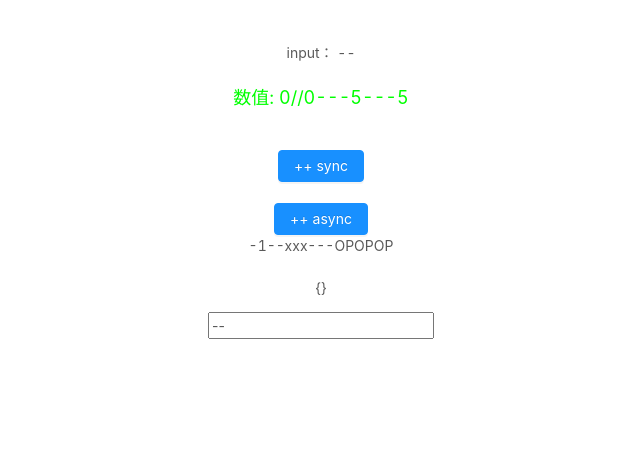
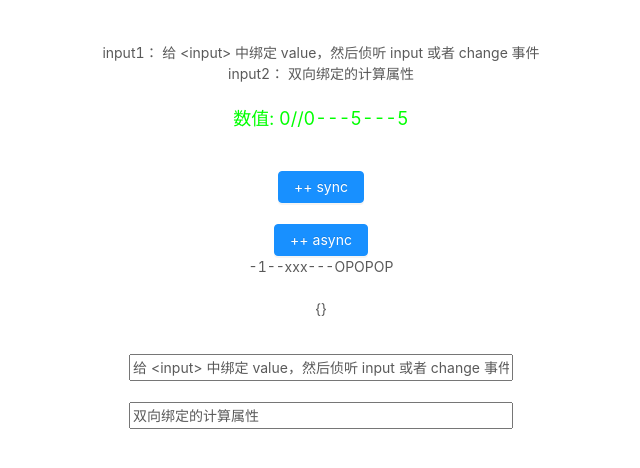
Before and after one commit to JackLeeMing/VueLearing, a Vue app: page / in a window 1280 px wide. Shown: the top 468 px of the page, without its empty margins (319-959 px from the left). Built offline with nearby package versions, Linux system fonts and the light colour scheme.

Commit message:
双向绑定的计算属性 设置计算属性的 get 和 set

```diff
--- a/src/App5.vue
+++ b/src/App5.vue
@@ -2,20 +2,24 @@
     <div id="app">
         <br/>
         <br/>
-        <div>input： {{input}}</div>
+        <div>input1： {{input}}</div>
+        <div>input2： {{input2}}</div>
         <br/>
         <p style="color:#0f0; font-size:18px">数值: {{dataCount}}//{{doubleCount}}---{{sumCount}}---{{allCount}}</p>
         <br/>
         <a-button type="primary" @click="handleClickSync">++ sync</a-button>
         <br/>
         <br/>
-         <a-button type="primary" @click="handleClickAsync">++ async</a-button>
-         <br/>
-         <div>{{metoObj.count || -1}}--{{metoObj.name || 'xxx'}}---{{metoObj.meto}}</div>
-         <br/>
-         <p>{{result}}</p>
-         <!-- <input v-model="inputVal"> -->
-         <input :value="inputVal" @input="updateVal">
+        <a-button type="primary" @click="handleClickAsync">++ async</a-button>
+        <br/>
+        <div>{{metoObj.count || -1}}--{{metoObj.name || 'xxx'}}---{{metoObj.meto}}</div>
+        <br/>
+        <p>{{result}}</p>
+        <br/>
+        <input :value="inputVal" @input="updateVal" :style="{width: '30%'}">
+        <br/>
+        <br/>
+        <input v-model="inputVal2" :style="{width: '30%'}">
     </div>
 </template>
 
@@ -45,10 +49,19 @@
                 },
                 metoObj: state => state.obj,
                 inputVal: state => state.input,
+                input2: state => state.input2,
              }),
-            ...mapGetters(['doubleCount', 'result', 'input']),
+            ...mapGetters(['doubleCount', 'result', 'input', 'input2']),
             allCount(){
                 return this.dataCount + this.sumCount;
+            },
+            inputVal2:{
+                get(){
+                    return  this.input2// or this.$store.state.app.input2;
+                },
+                set(nVal){
+                    this.$store.commit("app/updateInput2", nVal);
+                }
             }
         },
         /*
--- a/src/main.js
+++ b/src/main.js
@@ -41,7 +41,8 @@ const store = new Vuex.Store({
         result:{
 
         },
-        input:'--'
+        input:'给 <input> 中绑定 value，然后侦听 input 或者 change 事件',
+        input2:'双向绑定的计算属性'
       },
       // 更改 Vuex 的 store 中的状态的唯一方法 reducer
       // Mutation 必须是同步函数
@@ -65,6 +66,9 @@ const store = new Vuex.Store({
         },
         updateInput(state, val){
           state.input = val;
+        },
+        updateInput2(state, val){
+          state.input2 = val;
         }
       },
       // Action 函数接受一个与 store 实例具有相同方法和属性的 context 对象，
@@ -100,6 +104,9 @@ const store = new Vuex.Store({
         },
         input: state => {
           return state.input;
+        },
+        input2: state => {
+          return state.input2;
         }
       }
     }
```
